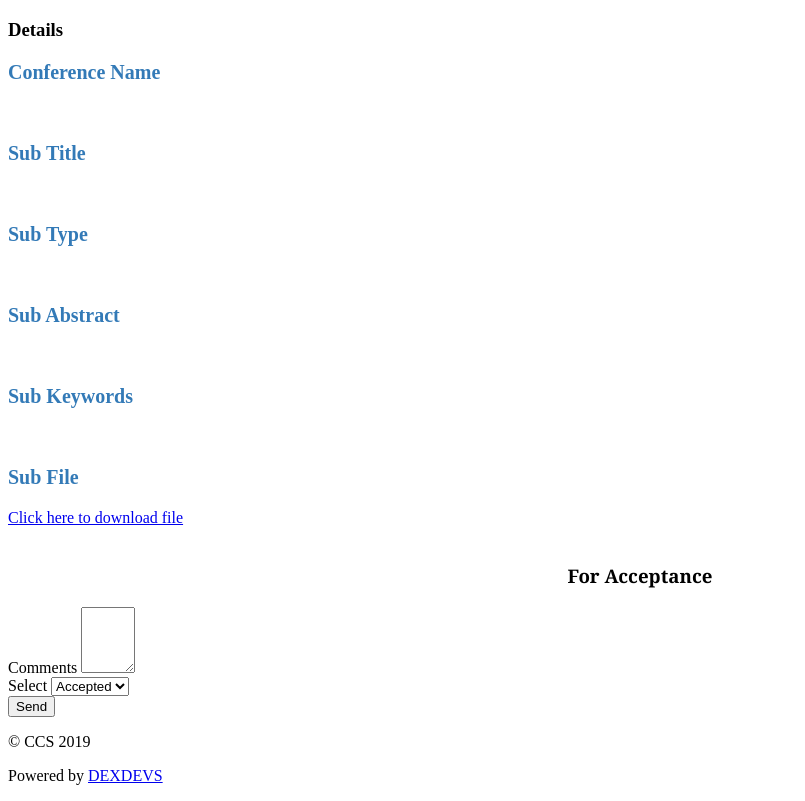
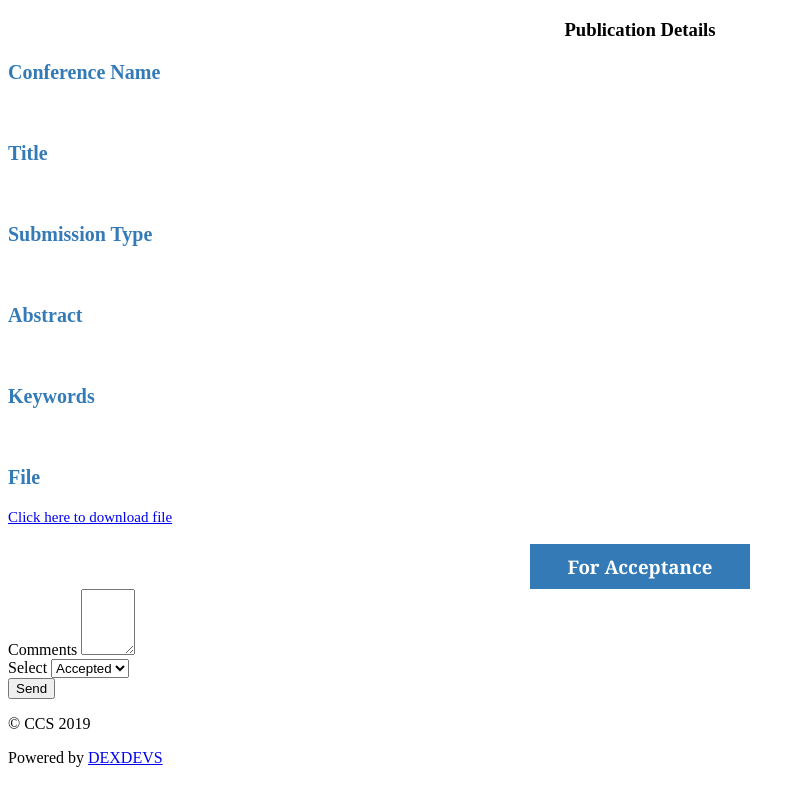
Before and after one commit to DEXDEVS/CCS, a Yii app: the page made by frontend/views/site/paper-details.php in a window 1280 px wide. Shown: the whole page, without its empty margins (0-805 px from the left). After the commit the page ends 767 px from the top, so only its background shows below. Run offline with PHP 8.4 and a stand-in for Yii, Linux system fonts and the light colour scheme; the template is opened without the code that fills it, so the values that code supplies are empty; some libraries are stand-ins or nearby versions.

Commit message:
paper detail view modified

```diff
--- a/frontend/views/site/paper-details.php
+++ b/frontend/views/site/paper-details.php
@@ -21,10 +21,10 @@
  ?>
 <div class="container-fluid">
 	 <div class="row">
-	 	<div class="col-md-8">
+	 	<div class="col-md-12">
 	 		<div class="panel panel-default">
 			 	<div class="panel-heading">
-			 		<h3>Details</h3>
+			 		<h3 style="text-align: center;font-family:georgis"><i class="glyphicon glyphicon-cog"></i> Publication Details</h3>
 			 	</div>
 			 	<div class="panel-body">
 			 		<p style="font-weight: bolder;color:#337AB7;font-size:20px;"><i class="glyphicon glyphicon-circle-arrow-right"></i> Conference Name</p>
@@ -32,37 +32,39 @@
 			 			<?php echo $confDetails[0]['conf_name']; ?>
 			 		</li><br>
 
-			 		<p style="font-weight: bolder;color:#337AB7;font-size:20px;"><i class="glyphicon glyphicon-circle-arrow-right"></i> Sub Title</p>
+			 		<p style="font-weight: bolder;color:#337AB7;font-size:20px;"><i class="glyphicon glyphicon-circle-arrow-right"></i> Title</p>
 			 		<li style="list-style-type: none;">
 			 			<?php echo $paperDetails[0]['sub_title']; ?>
 			 		</li><br>
 
-			 		<p style="font-weight: bolder;color:#337AB7;font-size:20px;"><i class="glyphicon glyphicon-circle-arrow-right"></i> Sub Type</p>
+			 		<p style="font-weight: bolder;color:#337AB7;font-size:20px;"><i class="glyphicon glyphicon-circle-arrow-right"></i> Submission Type</p>
 			 		<li style="list-style-type: none;">
 			 			<?php echo $paperDetails[0]['sub_type']; ?>
 			 		</li><br>
 
-			 		<p style="font-weight: bolder;color:#337AB7;font-size:20px;"><i class="glyphicon glyphicon-circle-arrow-right"></i> Sub Abstract</p>
+			 		<p style="font-weight: bolder;color:#337AB7;font-size:20px;"><i class="glyphicon glyphicon-circle-arrow-right"></i> Abstract</p>
 			 		<li style="list-style-type: none;">
 			 			<?php echo $paperDetails[0]['sub_abstract']; ?>
 			 		</li><br>
 
-			 		<p style="font-weight: bolder;color:#337AB7;font-size:20px;"><i class="glyphicon glyphicon-circle-arrow-right"></i> Sub Keywords</p>
+			 		<p style="font-weight: bolder;color:#337AB7;font-size:20px;"><i class="glyphicon glyphicon-circle-arrow-right"></i> Keywords</p>
 			 		<li style="list-style-type: none;">
 			 			<?php echo $paperDetails[0]['sub_keywords']; ?>
 			 		</li><br>
 
-			 		<p style="font-weight: bolder;color:#337AB7;font-size:20px;"><i class="glyphicon glyphicon-circle-arrow-right"></i> Sub File</p>
-			 		<li style="list-style-type: none;">
-			 			<?= Html::a('<span class = ""></span> Click here to download file', ['site/download-doc', 'sub_id' => $paperDetails[0]['sub_id']], ['class' => '', 'title' => 'Download Document', 'data' => ['method' => 'post']]) ?>
+			 		<p style="font-weight: bolder;color:#337AB7;font-size:20px;"><i class="glyphicon glyphicon-circle-arrow-right"></i>File</p>
+			 		<li style="list-style-type: none;font-size:15px;">
+			 			<?= Html::a(' Click here to download file <span class ="glyphicon glyphicon glyphicon-save-file"></span>', ['site/download-doc', 'sub_id' => $paperDetails[0]['sub_id']], ['class' => 'fa fa-user', 'title' => 'Download Document', 'data' => ['method' => 'post']]) ?>
 			 		</li><br>
 			 	</div>
 	 		</div>
 	 	</div>
-	 	<div class="col-md-4">
-	 		<div class="panel panel-primary">
+	 </div>
+	 <div class="row">
+	 	<div class="col-md-12">
+	 		<div class="panel panel-default">
 			 	<div class="panel-heading">
-			 		<h3 style="text-align: center;font-family: georgia;">For Acceptance</h3>
+			 		<h3 style="margin:0 auto;text-align:center;font-family: georgia;background-color:#337AB7;width:200px;color:white;padding:10px;">For Acceptance</h3>
 			 	</div>
 			 	<div class="panel-body">
 			 		<form method="post">
```
